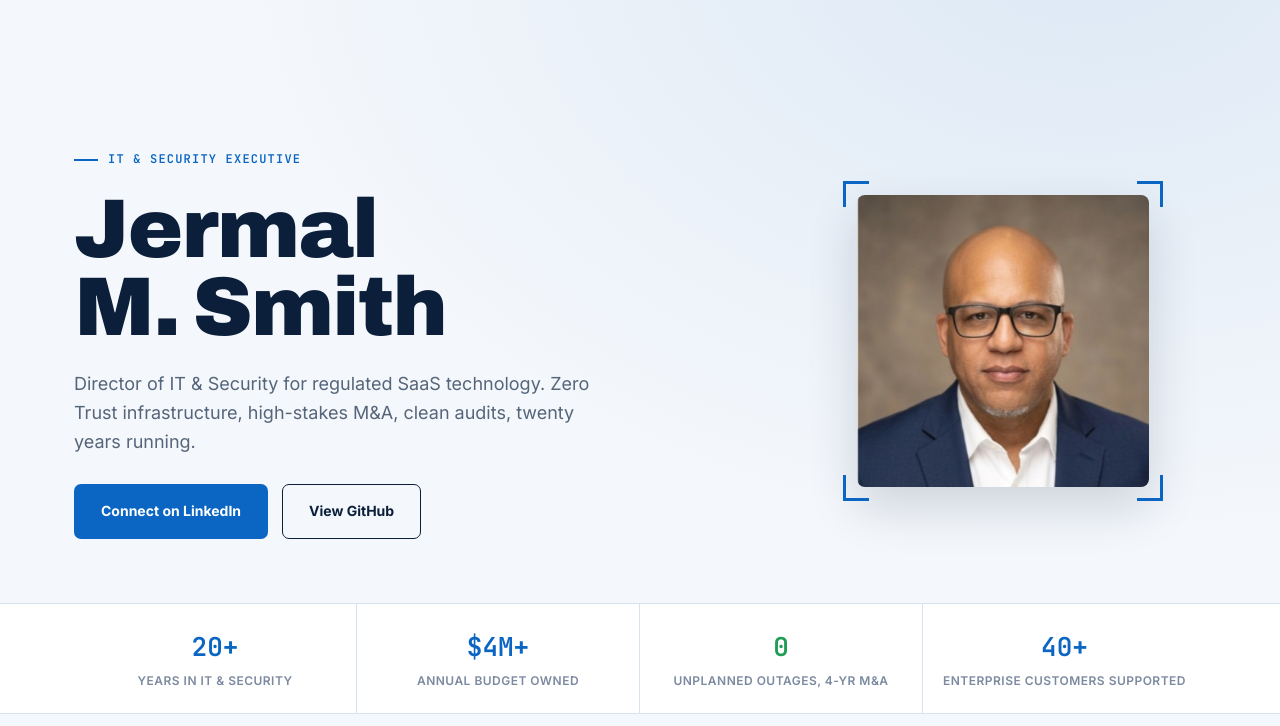
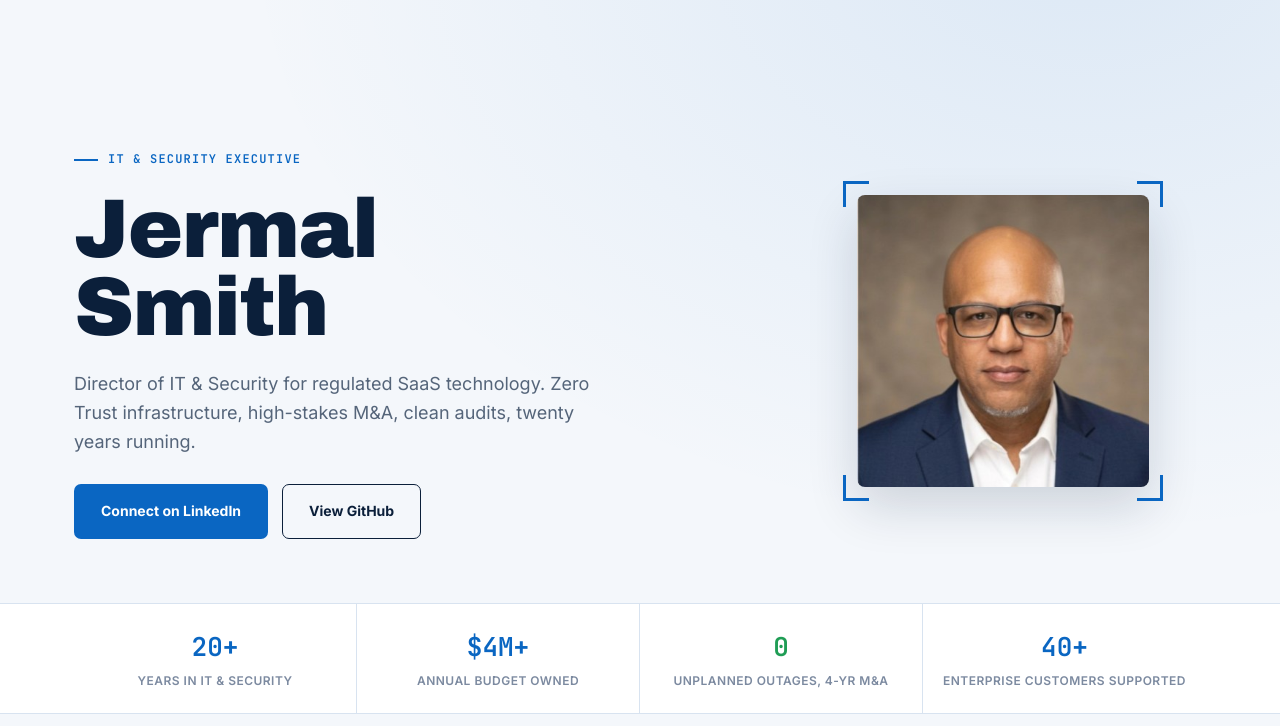
Before and after one commit to jermsmit/whois-jermsmit, a plain HTML site: page index.html in a window 1280 px wide. Shown: the part 74-800 px from the top of the page. Drawn offline with Linux system fonts and the light colour scheme.

Commit message:
Update index.html

```diff
--- a/index.html
+++ b/index.html
@@ -3,8 +3,8 @@
 <head>
 <meta charset="UTF-8">
 <meta name="viewport" content="width=device-width, initial-scale=1.0">
-<title>Jermal M. Smith — IT & Security Executive</title>
-<meta name="description" content="Jermal M. Smith. Director of IT & Security. Zero Trust architecture, M&A integration, and 20+ years leading regulated SaaS technology teams.">
+<title>Jermal Smith — IT & Security Executive</title>
+<meta name="description" content="Jermal Smith. Director of IT & Security. Zero Trust architecture, M&A integration, and 20+ years leading regulated SaaS technology teams.">
 
 <link rel="preconnect" href="https://fonts.googleapis.com">
 <link rel="preconnect" href="https://fonts.gstatic.com" crossorigin>
@@ -37,7 +37,7 @@
           <span class="eyebrow-dash" aria-hidden="true"></span>
           IT &amp; Security Executive
         </p>
-        <h1>Jermal<br>M. Smith</h1>
+        <h1>Jermal<br>Smith</h1>
         <p class="hero-sub">
           Director of IT &amp; Security for regulated SaaS technology. Zero Trust
           infrastructure, high-stakes M&amp;A, clean audits, twenty years running.
@@ -53,7 +53,7 @@
           <span class="corner corner-tr" aria-hidden="true"></span>
           <span class="corner corner-bl" aria-hidden="true"></span>
           <span class="corner corner-br" aria-hidden="true"></span>
-          <img src="assets/profile.jpg" alt="Portrait of Jermal M. Smith" width="440" height="440">
+          <img src="assets/profile.jpg" alt="Portrait of Jermal Smith" width="440" height="440">
         </div>
       </div>
     </div>
@@ -299,7 +299,7 @@
 
 <footer class="site-footer">
   <div class="wrap footer-inner">
-    <p>&copy; <span id="year"></span> Jermal M. Smith. New Jersey.</p>
+    <p>&copy; <span id="year"></span> Jermal Smith. New Jersey.</p>
     <p class="footer-note">No email or phone listed here on purpose. Find me on LinkedIn.</p>
   </div>
 </footer>
```
